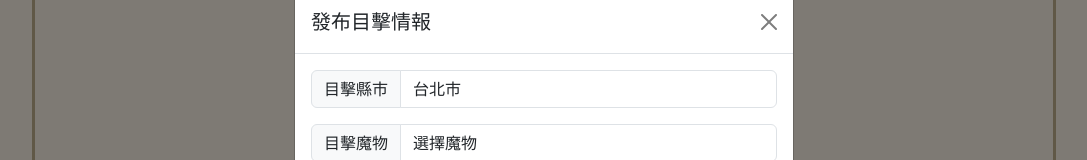
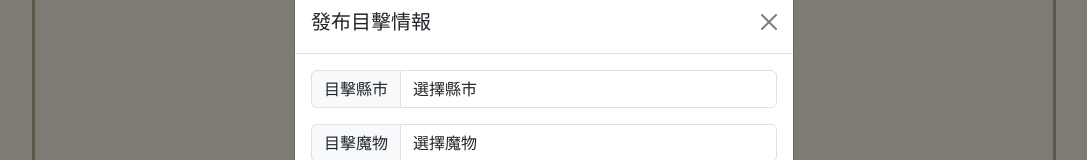
Before and after one commit to MioRain/MNH_Monster_Notice_Board, a Vue app: page / in a window 1280 px wide. Both pictures are taken after a click on the button "發布". Shown: the part 218-378 px from the top of the page, without its empty margins (96-1183 px from the left). Built offline with nearby package versions, Linux system fonts and the light colour scheme.

Commit message:
fix: modify form default value

```diff
--- a/src/components/FeatureButton.vue
+++ b/src/components/FeatureButton.vue
@@ -1,7 +1,7 @@
 <script setup>
 import { reactive } from "vue";
 import { storeToRefs } from "pinia";
-import { useUserDataStore } from "@/stores/userData";
+import { useUserDataStore } from "@/stores/user-data";
 
 const userDataStore = useUserDataStore();
 const { getCurrentPosition } = useUserDataStore();
@@ -50,7 +50,7 @@ const { currentLatitude, currentLongitude } = storeToRefs(userDataStore);
               id="city"
               name="city"
             >
-              <option disabled value="">選擇縣市</option>
+              <option value="" disabled selected>選擇縣市</option>
               <option>台北市</option>
               <option>新北市</option>
               <option>桃園市</option>
@@ -84,7 +84,7 @@ const { currentLatitude, currentLongitude } = storeToRefs(userDataStore);
               id="monster"
               name="monster"
             >
-              <option value="">選擇魔物</option>
+              <option value="" disabled selected>選擇魔物</option>
               <option>大凶豺龍</option>
               <option>搔鳥</option>
               <option>毒妖鳥</option>
```
Also changed, not shown: src/stores/user-data.js (renamed from src/stores/userData.js).
